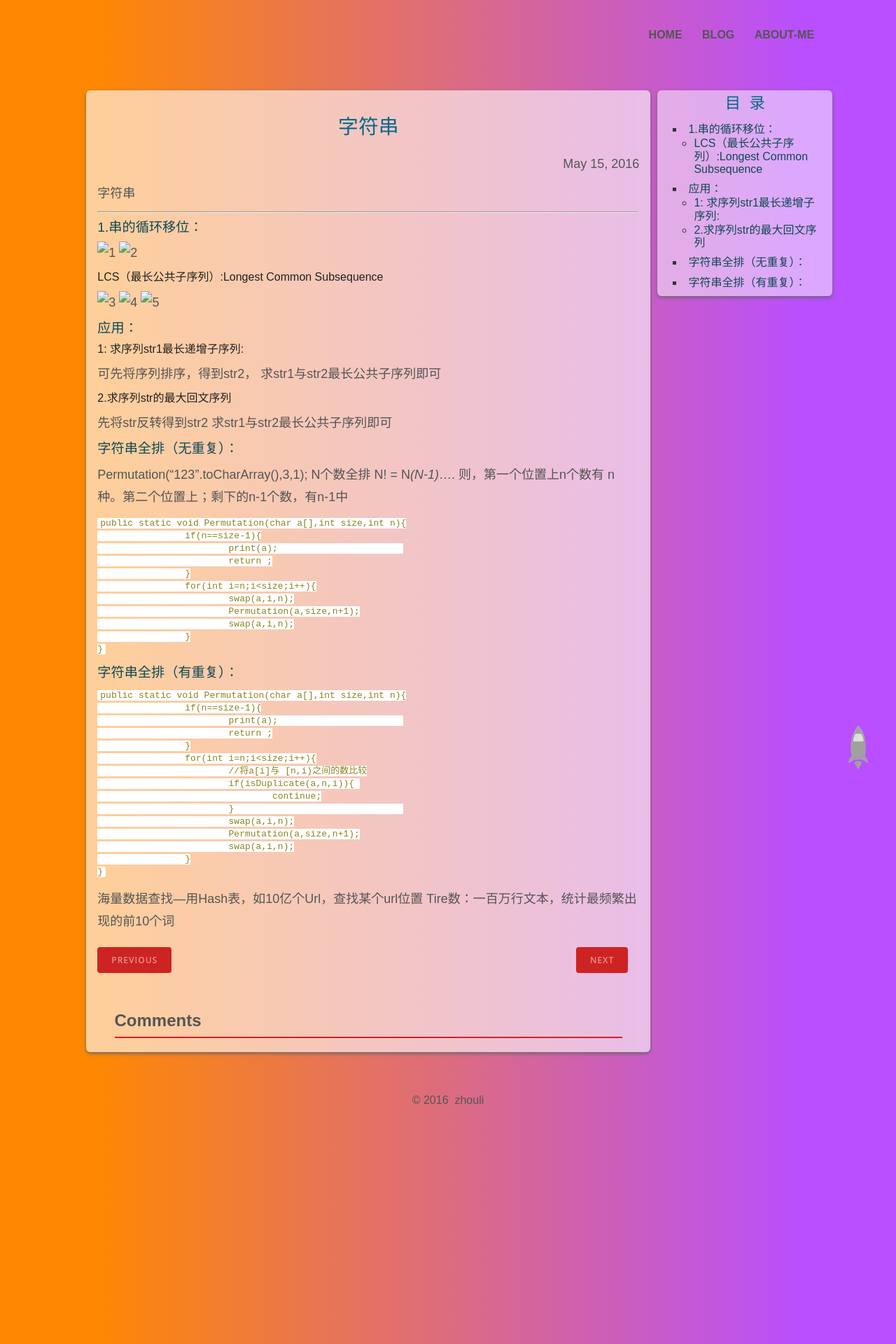
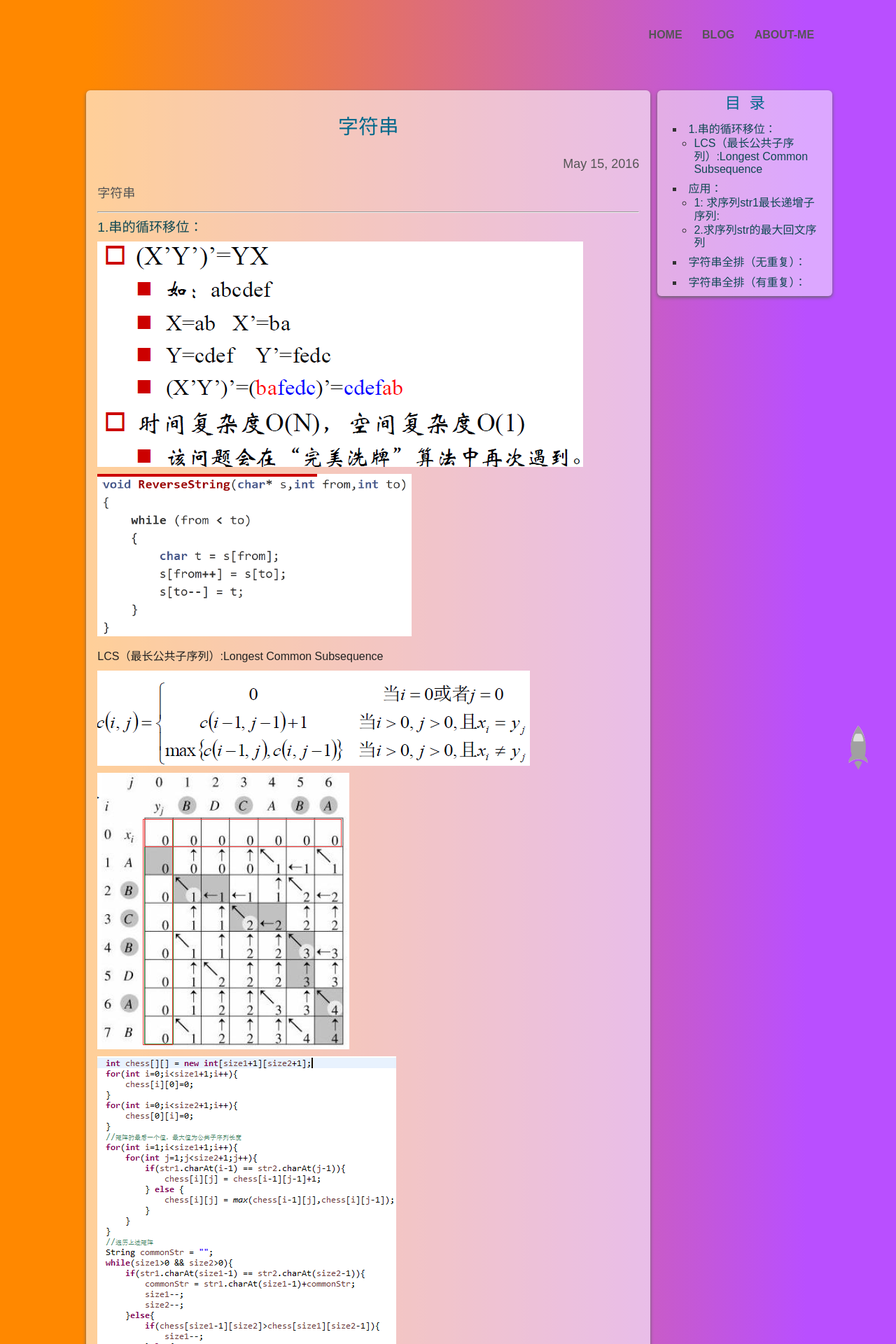
Before and after one commit to zhouliking/zhouliking.github.com, a Jekyll site: the page built from _posts/2016-05-15-String-stringtest.md, in a window 1280 px wide. Shown: the top 1920 px of the page at 70% size. Built offline with Jekyll 4.4.1, drawn with Linux system fonts in a browser that asks for light colours; comment, search, counter and statistics services are not loaded; a style sheet for code colours, icons or effects is not loaded.

Commit message:
Update 2016-05-15-String-stringtest.md

````diff
--- a/_posts/2016-05-15-String-stringtest.md
+++ b/_posts/2016-05-15-String-stringtest.md
@@ -14,14 +14,14 @@ categories: STRING
 
 #### 1.串的循环移位：
 
-![1](/image/s1.png)
-![2](/image/s2.png)
+![1](/images/s1.png)
+![2](/images/s2.png)
 
 ##### LCS（最长公共子序列）:Longest Common Subsequence
 
-![3](/image/s3.png)
-![4](/image/s4.png)
-![5](/image/s5.png)
+![3](/images/s3.png)
+![4](/images/s4.png)
+![5](/images/s5.png)
 
 #### 应用：
 
@@ -44,7 +44,9 @@ Permutation("123".toCharArray(),3,1);
 N个数全排 N! = N*(N-1)*….
 则，第一个位置上n个数有 n种。第二个位置上；剩下的n-1个数，有n-1中
 
+
 ```java
+
 public static void Permutation(char a[],int size,int n){
 		if(n==size-1){
 			print(a);
@@ -56,9 +58,11 @@ public static void Permutation(char a[],int size,int n){
 			swap(a,i,n);
 		}
 }
+
 ```
 
 #### 字符串全排（有重复）：
+
 
 ```java
 public static void Permutation(char a[],int size,int n){
@@ -76,6 +80,7 @@ public static void Permutation(char a[],int size,int n){
 			swap(a,i,n);
 		}
 }
+
 ```
 
 海量数据查找---用Hash表，如10亿个Url，查找某个url位置
````
